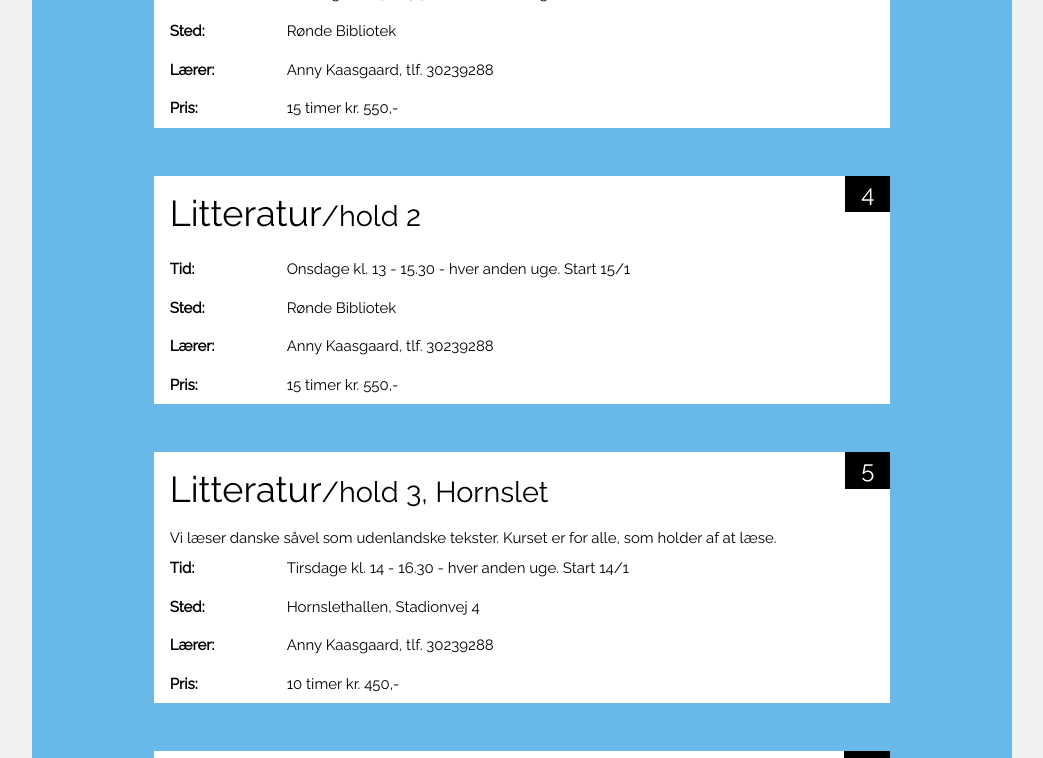
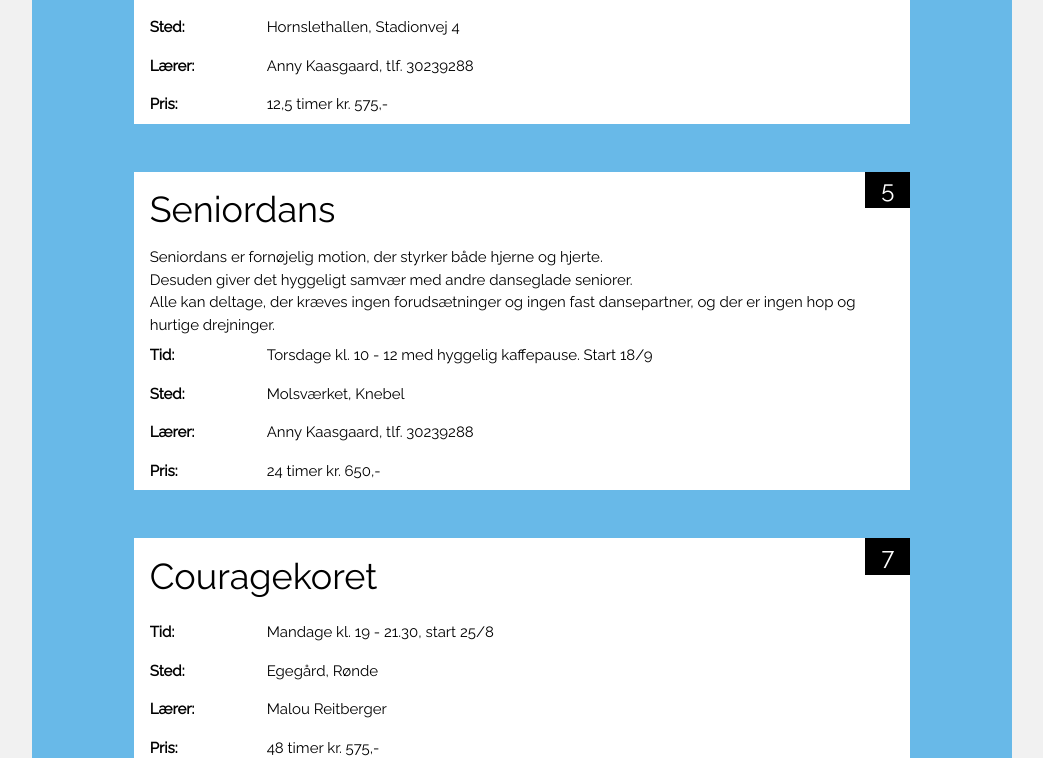
Before and after one commit to nickelsen/dag-aftenskolen.dk, a Jekyll site: the page built from index.html, in a window 1280 px wide and 1400 px high, scrolled down 1860 px. Shown: the top 758 px of the window, without its empty margins (118-1161 px from the left). Built offline with Jekyll 4.4.1, drawn with Linux system fonts in a browser that asks for light colours; comment, search, counter and statistics services are not loaded; some of the changed text lies outside the part shown.

Commit message:
Aug 2025 (#33)

```diff
--- a/_data/courses.csv
+++ b/_data/courses.csv
@@ -1,9 +1,7 @@
 number,title,subtitle,description,time,place,teacher,price,img
-1,Harmonika,øvede,,"Mandage kl. 17.30 - 19, start 27/1",Thorsager Skole,"Erling Andersen, tlf. 86372380","15 timer kr. 1150,-","harmonika.jpg"
-2,Harmonika,meget øvede,,"Mandage kl. 19 - 21.30, start 27/1",Thorsager Skole,"Erling Andersen, tlf. 86372380","25 timer kr. 1500,-",""
-3,Litteratur,hold 1,,Onsdage kl. 13 - 15.30 - hver anden uge. Start 22/1,"Rønde Bibliotek","Anny Kaasgaard, tlf. 30239288","15 timer kr. 550,-",""
-4,Litteratur,hold 2,,Onsdage kl. 13 - 15.30 - hver anden uge. Start 15/1,"Rønde Bibliotek","Anny Kaasgaard, tlf. 30239288","15 timer kr. 550,-",""
-5,Litteratur,"hold 3, Hornslet","Vi læser danske såvel som udenlandske tekster. Kurset er for alle, som holder af at læse.",Tirsdage kl. 14 - 16.30 - hver anden uge. Start 14/1,"Hornslethallen, Stadionvej 4","Anny Kaasgaard, tlf. 30239288","10 timer kr. 450,-",""
-6,Seniordans,,"Seniordans er fornøjelig motion, der styrker både hjerne og hjerte.<br/>Desuden giver det hyggeligt samvær med andre danseglade seniorer.<br/>Alle kan deltage, der kræves ingen forudsætninger og ingen fast dansepartner, og der er ingen hop og hurtige drejninger.",Torsdage kl. 10 - 12 med hyggelig kaffepause. Start 16/1,"Molsværket, Knebel","Anny Kaasgaard, tlf. 30239288","20 timer kr. 625,-",""
-7,Litteratur,"hold 4, for de travle","Her læses kortere romaner efter deltagernes ønsker, og bagefter analyserers/diskuteres i fælles forum.","Mandage kl. 19 - 21.30, start 20/1","Rønde Bibliotek","Anny Kaasgaard, tlf. 30239288","7,5 timer kr. 300,-",""
-8,Couragekoret,,,"Mandage kl. 19 - 21.30, start 13/1","Egegård, Rønde","Malou Reitberger","36 timer kr. 525,-",""
+1,Harmonika,øvede,,"Mandage kl. 17.30 - 19, start 22/9",Thorsager Skole,"Erling Andersen, tlf. 86372380","15 timer kr. 1150,-","harmonika.jpg"
+2,Harmonika,meget øvede,,"Mandage kl. 19 - 21.30, start 22/9",Thorsager Skole,"Erling Andersen, tlf. 86372380","30 timer kr. 1500,-",""
+3,Litteratur,"Rønde",,Onsdage kl. 13 - 15.30 - hver anden uge. Start 17/9,"Rønde Bibliotek","Anny Kaasgaard, tlf. 30239288","15 timer kr. 550,-",""
+4,Litteratur,"Hornslet","Vi læser danske såvel som udenlandske tekster. Kurset er for alle, som holder af at læse.",Tirsdage kl. 14 - 16.30 - hver anden uge. Start 7/10,"Hornslethallen, Stadionvej 4","Anny Kaasgaard, tlf. 30239288","12,5 timer kr. 575,-",""
+5,Seniordans,,"Seniordans er fornøjelig motion, der styrker både hjerne og hjerte.<br/>Desuden giver det hyggeligt samvær med andre danseglade seniorer.<br/>Alle kan deltage, der kræves ingen forudsætninger og ingen fast dansepartner, og der er ingen hop og hurtige drejninger.",Torsdage kl. 10 - 12 med hyggelig kaffepause. Start 18/9,"Molsværket, Knebel","Anny Kaasgaard, tlf. 30239288","24 timer kr. 650,-",""
+7,Couragekoret,,,"Mandage kl. 19 - 21.30, start 25/8","Egegård, Rønde","Malou Reitberger","48 timer kr. 575,-",""
--- a/index.html
+++ b/index.html
@@ -7,10 +7,10 @@
         <div class="w3-col l10">
             <div class="w3-cell-row w3-white">
                 <div class="w3-col l4 w3-hide-small w3-hide-medium">
-                    <img src="{{ '/assets/img/foraar.jpg' | relative_url }}" class="w3-image">
+                    <img src="{{ '/assets/img/efteraar.jpg' | relative_url }}" class="w3-image">
                 </div>
                 <div class="w3-col l8 w3-white w3-center w3-container">
-                    <h2>Forårssæson 2025</h2>
+                    <h2>Efterårssæson 2025</h2>
                     <p class="w3-large">
                         Velkommen til en ny sæson<br/>
                         med tilbud på spændende kurser<br/>
@@ -60,7 +60,7 @@
         <div class="w3-col l1"></div>
     </div>
 </div>
-<div class="w3-container blue w3-padding-large">
+<!--<div class="w3-container blue w3-padding-large">
 
     <!-- Activity card -->
     <!--
@@ -82,7 +82,6 @@
       </div>
       <div class="w3-col l1"><p></p></div>
     </div>
-    -->
     <div class="w3-row w3-padding-24">
       <div class="w3-col l1"><p></p></div>
       <div class="w3-col l10">
@@ -103,6 +102,7 @@
       </div>
       <div class="w3-col l1"><p></p></div>
     </div>
+    -->
 <div class="w3-container blue w3-padding-large">
     <div class="w3-row w3-padding-24">
         <div class="w3-col l1"><p></p></div>
```
